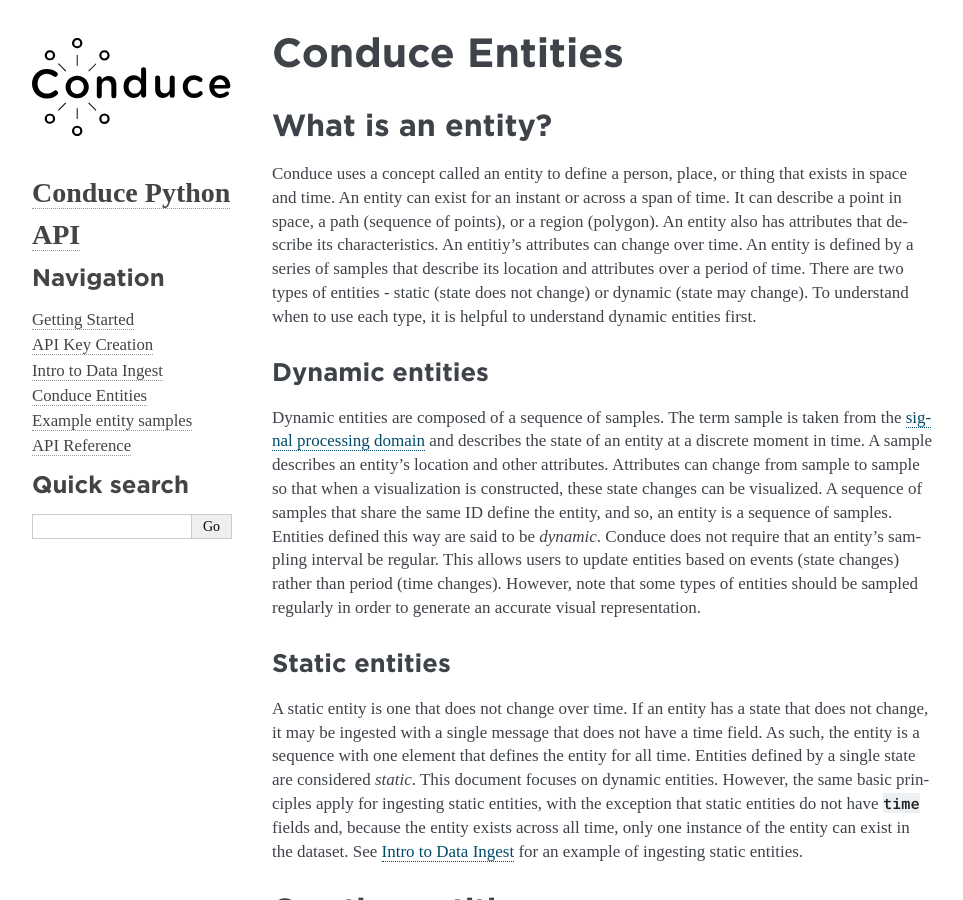
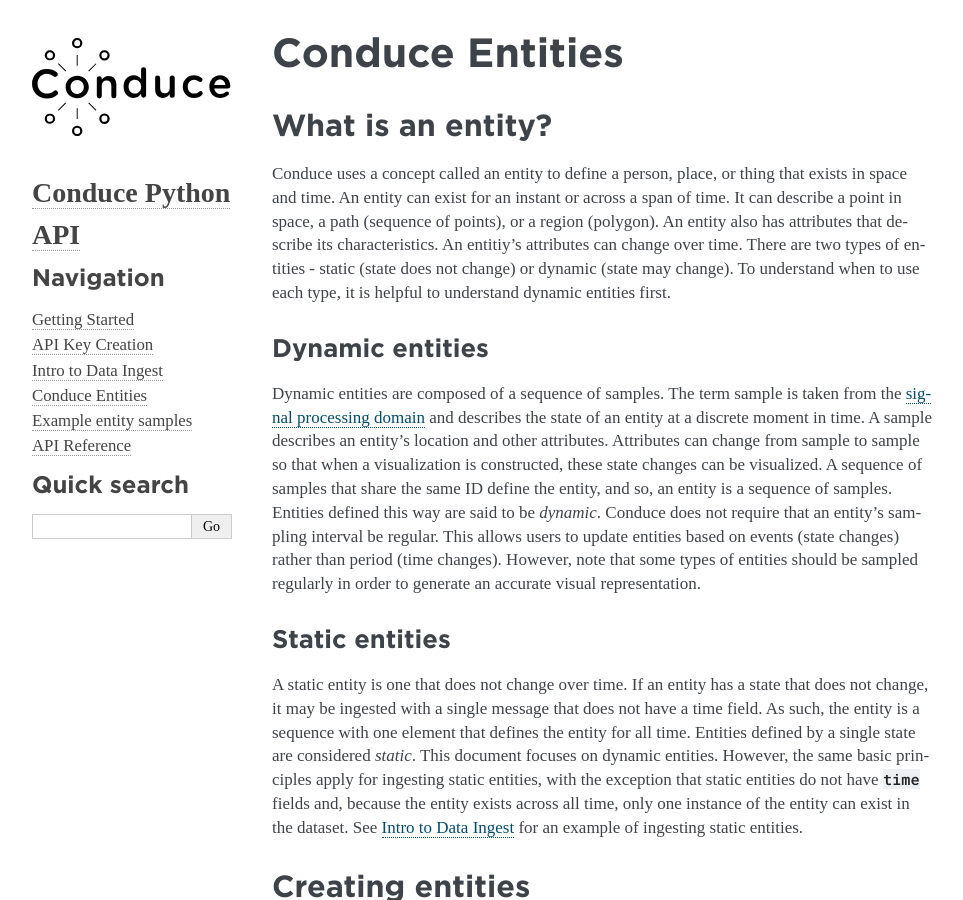
Before and after one commit to ConduceInc/conduce-python-api, a Sphinx documentation site: the page built from doc/source/conduce-entities.rst, in a window 1280 px wide and 900 px high. Shown: the whole window, without its empty margins (148-1111 px from the left). Built offline with Sphinx 7.4.7, drawn with Linux system fonts in a browser that asks for light colours; some web fonts are replaced; formulas are drawn with MathJax 3; some of the changed text lies outside the part shown.

Commit message:
added dec 14 edits

```diff
--- a/doc/source/conduce-entities.rst
+++ b/doc/source/conduce-entities.rst
@@ -10,7 +10,7 @@
 What is an entity?
 ------------------
 
-Conduce uses a concept called an entity to define a person, place, or thing that exists in space and time.  An entity can exist for an instant or across a span of time.  It can describe a point in space, a path (sequence of points), or a region (polygon).  An entity also has attributes that describe its characteristics. An entitiy's attributes can change over time.  An entity is defined by a series of samples that describe its location and attributes over a period of time.  There are two types of entities - static (state does not change) or dynamic (state may change).  To understand when to use each type, it is helpful to understand dynamic entities first.
+Conduce uses a concept called an entity to define a person, place, or thing that exists in space and time.  An entity can exist for an instant or across a span of time.  It can describe a point in space, a path (sequence of points), or a region (polygon).  An entity also has attributes that describe its characteristics. An entitiy's attributes can change over time.  There are two types of entities - static (state does not change) or dynamic (state may change).  To understand when to use each type, it is helpful to understand dynamic entities first.
 
 ++++++++++++++++
 Dynamic entities
@@ -125,7 +125,7 @@
         "Status": "delivered"
     }
 
-In the example above the ISO-8601 date time string is converted to a :py:class:`datetime.datetime` using :py:func:`dateutil.parser.parse`.
+In the example above the ISO-8601 datetime string is converted to a :py:class:`datetime.datetime` using :py:func:`dateutil.parser.parse`.
 
 More :ref:`example sample definitions <entity-sample-definitions>`
 
```
Also changed, not shown: other parts of doc/source/conduce-entities.rst (+1 -0 lines).
